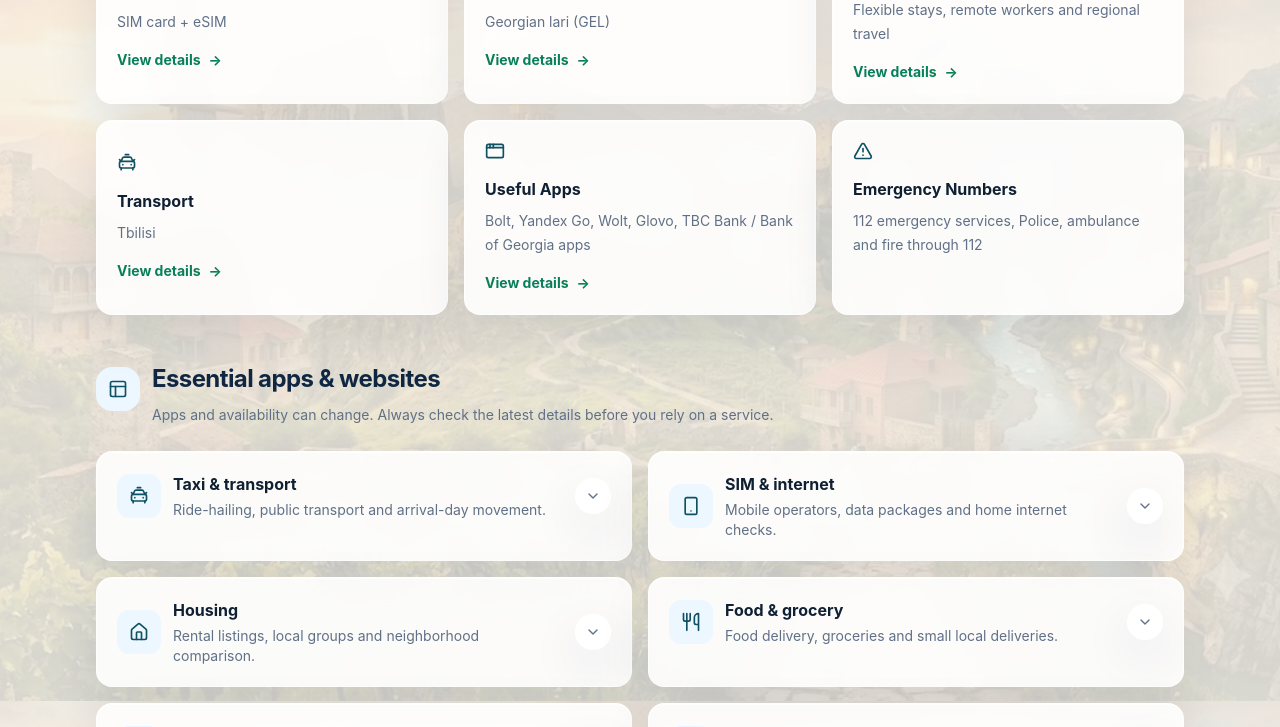
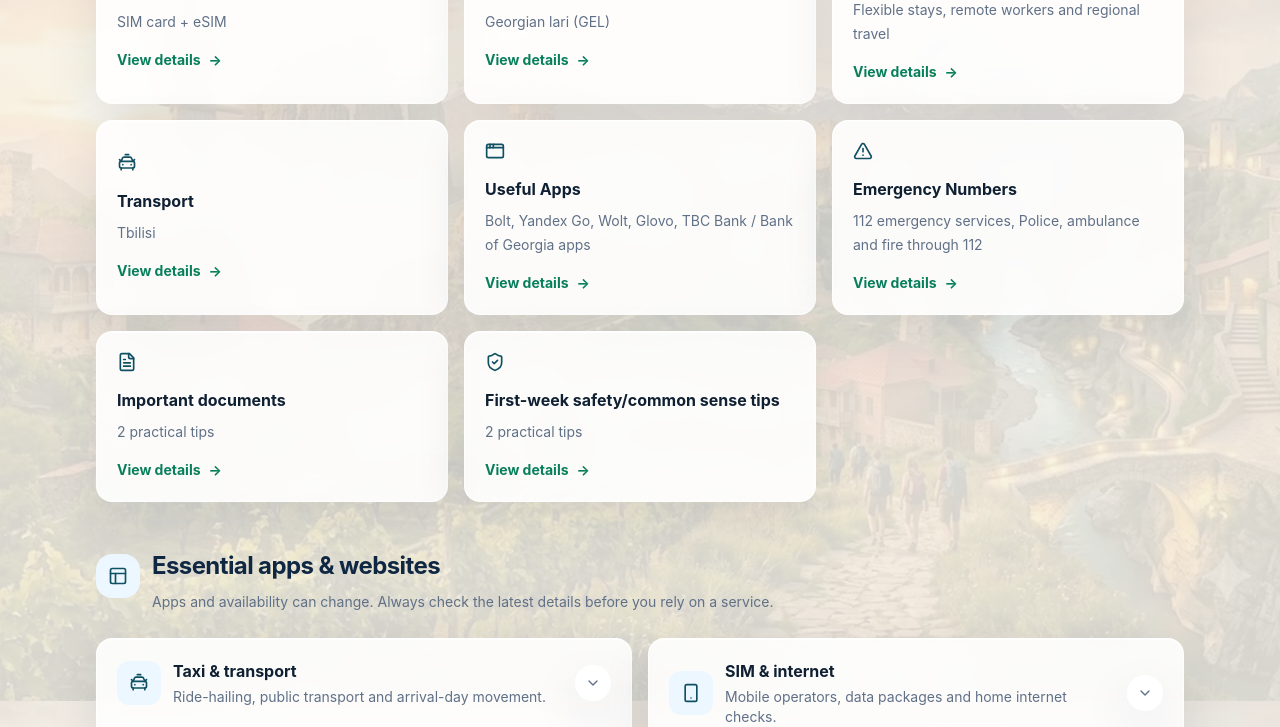
Before and after one commit to cenkerdem763-alt/BeforeYouLand, a React (Vite) app: page /en/georgia in a window 1280 px wide. Shown: the part 964-1691 px from the top of the page. Built offline with nearby package versions, Linux system fonts and the light colour scheme.

Commit message:
Integrate checklist details into overview cards

```diff
--- a/src/pages/CountryPage.tsx
+++ b/src/pages/CountryPage.tsx
@@ -4,14 +4,16 @@ import {
   AlertTriangle,
   AppWindow,
   CarTaxiFront,
+  CheckCircle2,
+  FileText,
   Home,
   Landmark,
   PhoneCall,
+  ShieldCheck,
   Smartphone,
 } from 'lucide-react';
 import Badge from '../components/Badge';
 import EssentialAppsSection from '../components/EssentialAppsSection';
-import FirstWeekChecklistSection from '../components/FirstWeekChecklistSection';
 import LeadCTA from '../components/LeadCTA';
 import PartnerCTA from '../components/PartnerCTA';
 import SEO from '../components/SEO';
@@ -20,6 +22,10 @@ import { siteConfig } from '../data/config';
 import TopicCard from '../components/TopicCard';
 import { findCountryBySlug, getCountryPath } from '../data/countries';
 import type { EssentialCategoryKey } from '../data/essentialApps';
+import {
+  firstWeekChecklists,
+  type ChecklistCategoryKey,
+} from '../data/firstWeekChecklist';
 import { languageCodes, topicLabels, ui } from '../data/i18n';
 import { getGuidePath, topicKeys } from '../data/routes';
 
@@ -29,10 +35,25 @@ const viewDetailsLabel = {
   ru: 'Смотреть',
 } as const;
 
+const hideDetailsLabel = {
+  en: 'Hide details',
+  tr: 'Bilgileri gizle',
+  ru: 'Скрыть',
+} as const;
+
+const practicalInfoLabel = {
+  en: 'practical tips',
+  tr: 'pratik bilgi',
+  ru: 'практических совета',
+} as const;
+
 export default function CountryPage() {
   const [openAppCategories, setOpenAppCategories] = useState<Set<EssentialCategoryKey>>(
     () => new Set(),
   );
+  const [openOverviewCategories, setOpenOverviewCategories] = useState<
+    Set<ChecklistCategoryKey>
+  >(() => new Set());
   const params = useParams();
   const language = languageCodes.find((code) => code === params.language);
   if (!language || !params.countrySlug) return <Navigate to="/en" replace />;
@@ -43,58 +64,77 @@ export default function CountryPage() {
   const labels = ui[language].country;
   const countryPath = getCountryPath(language, country);
   const hasGeorgiaHero = country.key === 'georgia';
+  const checklist = firstWeekChecklists[country.key];
+  const checklistByKey = new Map(checklist.map((category) => [category.key, category]));
 
   const overview: {
     label: string;
     value: string;
     icon: typeof PhoneCall;
-    appCategory?: EssentialCategoryKey;
+    checklistCategory: ChecklistCategoryKey;
   }[] = [
     {
       label: 'SIM / eSIM',
       value: topicKeys.slice(0, 2).map((topic) => topicLabels[language][topic]).join(' + '),
       icon: Smartphone,
-      appCategory: 'simInternet',
+      checklistCategory: 'simMobile',
     },
     {
       label: topicLabels[language]['bank-account'],
       value: country.content[language].currency,
       icon: Landmark,
-      appCategory: 'bankingMoney',
+      checklistCategory: 'bankingMoney',
     },
     {
       label: topicLabels[language]['rent-apartment'],
       value: country.content[language].bestFor,
       icon: Home,
-      appCategory: 'housing',
+      checklistCategory: 'housing',
     },
     {
       label: topicLabels[language].transport,
       value: country.content[language].capital,
       icon: CarTaxiFront,
-      appCategory: 'taxiTransport',
+      checklistCategory: 'taxiTransport',
     },
     {
       label: labels.usefulApps,
       value: country.apps.join(', '),
       icon: AppWindow,
-      appCategory: 'mapsNavigation',
+      checklistCategory: 'usefulApps',
     },
     {
       label: labels.emergencyNumbers,
       value: country.emergency[language].join(', '),
       icon: AlertTriangle,
+      checklistCategory: 'emergencyNumbers',
+    },
+    {
+      label: checklistByKey.get('documents')?.title[language] ?? '',
+      value: `${checklistByKey.get('documents')?.items.length ?? 0} ${practicalInfoLabel[language]}`,
+      icon: FileText,
+      checklistCategory: 'documents',
+    },
+    {
+      label: checklistByKey.get('safetyTips')?.title[language] ?? '',
+      value: `${checklistByKey.get('safetyTips')?.items.length ?? 0} ${practicalInfoLabel[language]}`,
+      icon: ShieldCheck,
+      checklistCategory: 'safetyTips',
     },
   ];
 
-  const openAppCategory = (categoryKey: EssentialCategoryKey) => {
-    setOpenAppCategories((current) => new Set(current).add(categoryKey));
-    window.setTimeout(() => {
-      document.getElementById(`apps-${categoryKey}`)?.scrollIntoView({
-        behavior: 'smooth',
-        block: 'start',
-      });
-    }, 0);
+  const toggleOverviewCategory = (categoryKey: ChecklistCategoryKey) => {
+    setOpenOverviewCategories((current) => {
+      const next = new Set(current);
+
+      if (next.has(categoryKey)) {
+        next.delete(categoryKey);
+      } else {
+        next.add(categoryKey);
+      }
+
+      return next;
+    });
   };
 
   const toggleAppCategory = (categoryKey: EssentialCategoryKey) => {
@@ -162,41 +202,45 @@ export default function CountryPage() {
           <div className="mt-5 grid gap-4 md:grid-cols-2 lg:grid-cols-3">
             {overview.map((item) => {
               const Icon = item.icon;
-              const cardContent = (
-                <>
+              const category = checklistByKey.get(item.checklistCategory);
+              const isOpen = openOverviewCategories.has(item.checklistCategory);
+
+              return (
+                <button
+                  key={item.checklistCategory}
+                  type="button"
+                  className="focus-ring rounded-2xl border border-line bg-white p-5 text-left shadow-sm transition hover:-translate-y-0.5 hover:border-green-200 hover:shadow-md"
+                  aria-expanded={isOpen}
+                  onClick={() => toggleOverviewCategory(item.checklistCategory)}
+                >
                   <Icon className="h-5 w-5 text-blue-600" aria-hidden="true" />
                   <h3 className="mt-4 font-bold">{item.label}</h3>
                   <p className="mt-2 text-sm leading-6 text-muted">{item.value}</p>
-                  {item.appCategory ? (
-                    <span className="mt-4 inline-flex items-center gap-2 text-sm font-bold text-green-700">
-                      {viewDetailsLabel[language]}
-                      <span aria-hidden="true">→</span>
+                  <span className="mt-4 inline-flex items-center gap-2 text-sm font-bold text-green-700">
+                    {isOpen ? hideDetailsLabel[language] : viewDetailsLabel[language]}
+                    <span
+                      className={`transition-transform ${isOpen ? 'rotate-90' : ''}`}
+                      aria-hidden="true"
+                    >
+                      →
                     </span>
+                  </span>
+                  {isOpen && category ? (
+                    <ul className="mt-5 space-y-3 border-t border-line pt-4">
+                      {category.items.map((checklistItem) => (
+                        <li
+                          key={checklistItem[language]}
+                          className="flex gap-3 rounded-xl bg-slate-50/80 p-3 text-sm leading-6 text-muted"
+                        >
+                          <CheckCircle2
+                            className="mt-0.5 h-5 w-5 shrink-0 text-green-700"
+                            aria-hidden="true"
+                          />
+                          <span>{checklistItem[language]}</span>
+                        </li>
+                      ))}
+                    </ul>
                   ) : null}
-                </>
-              );
-
-              if (!item.appCategory) {
-                return (
-                  <div
-                    key={item.label}
-                    className="rounded-2xl border border-line bg-white p-5 shadow-sm"
-                  >
-                    {cardContent}
-                  </div>
-                );
-              }
-
-              const appCategory = item.appCategory;
-
-              return (
-                <button
-                  key={item.label}
-                  type="button"
-                  className="focus-ring rounded-2xl border border-line bg-white p-5 text-left shadow-sm transition hover:-translate-y-0.5 hover:border-green-200 hover:shadow-md"
-                  onClick={() => openAppCategory(appCategory)}
-                >
-                  {cardContent}
                 </button>
               );
             })}
@@ -209,8 +253,6 @@ export default function CountryPage() {
           openCategories={openAppCategories}
           onToggleCategory={toggleAppCategory}
         />
-
-        <FirstWeekChecklistSection country={country} language={language} />
 
         <section className="mt-12">
           <h2 className="text-2xl font-bold">{labels.guides}</h2>
```
